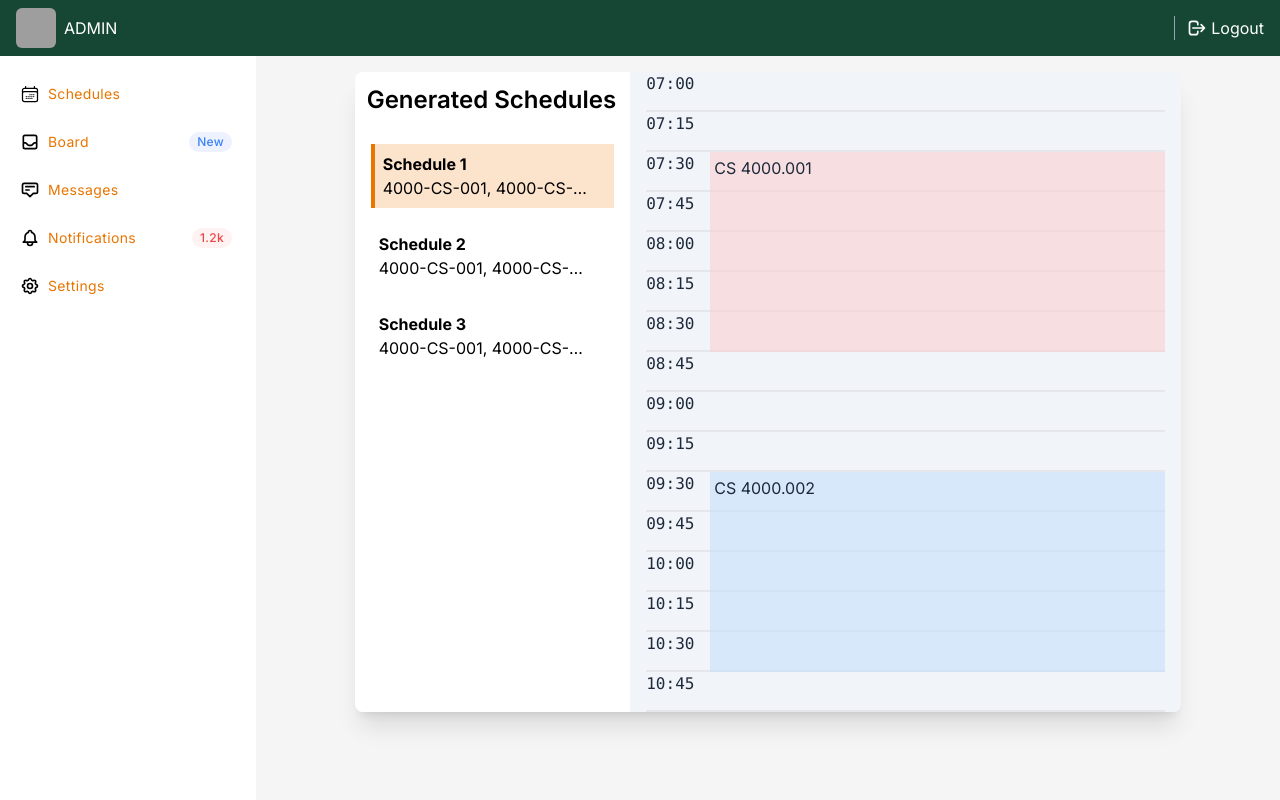
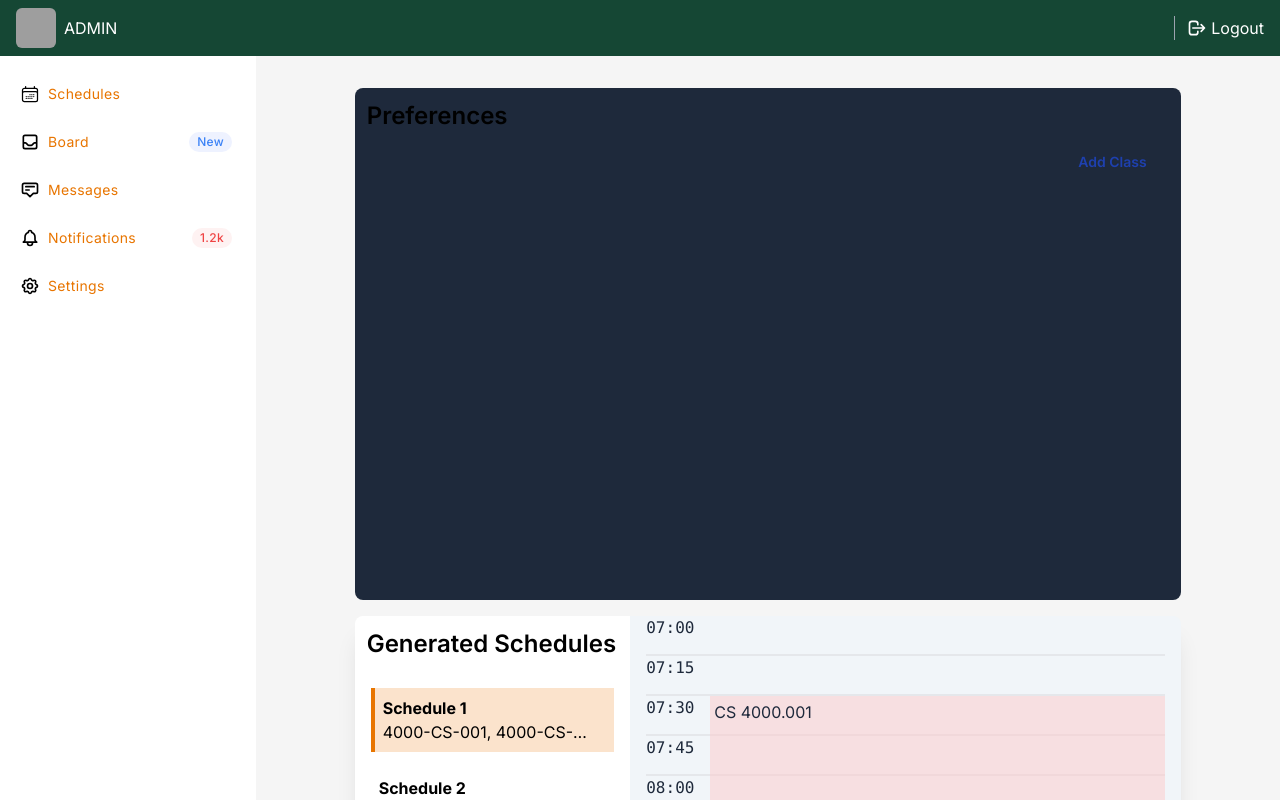
Before and after one commit to rayveng1/InstructorScheduler, a Next.js app: page /dashboard/schedules in a window 1280 px wide. Built offline with nearby package versions, Linux system fonts and the light colour scheme; grey boxes are pictures that could not be loaded.

Commit message:
minor change

```diff
--- a/src/app/dashboard/schedules/page.tsx
+++ b/src/app/dashboard/schedules/page.tsx
@@ -27,7 +27,19 @@ export default function SchedulesPage() {
   //   }, []);
 
   return (
-    <div className="p-4 h-full">
+    <div className="p-4 h-full overflow-y-scroll relative">
+      <div className="bg-slate-800 rounded-r-lg md:w-5/6 mx-auto rounded-lg h-2/3 m-4 ">
+        <h1 className="px-3 py-3 text-2xl font-semibold">
+          Preferences
+        </h1>
+        <Link
+            href="/dashboard/schedules/add/class"
+            className="block w-1/6 text-blue-800 dark:text-blue-300 text-sm font-semibold rounded-lg hover:bg-gray-100 focus:outline-none focus:shadow-outline focus:bg-gray-100 hover:shadow-xs p-2 ml-auto">
+            <span className="w-max flex mx-auto items-center justify-center gap-x-2">
+              Add Class
+            </span>
+        </Link>
+      </div>
       <div className="flex flex-row w-5/6 mx-auto h-5/6 rounded-lg shadow-xl">
         <div className="basis-1/3 w-1/3 bg-blue-200 rounded-l-lg bg-white dark:bg-slate-800">
           <h1 className="px-3 py-3 text-2xl font-semibold">
```
Also changed, not shown: src/app/dashboard/schedules/add/class/page.tsx (added, +8 -0 lines).
